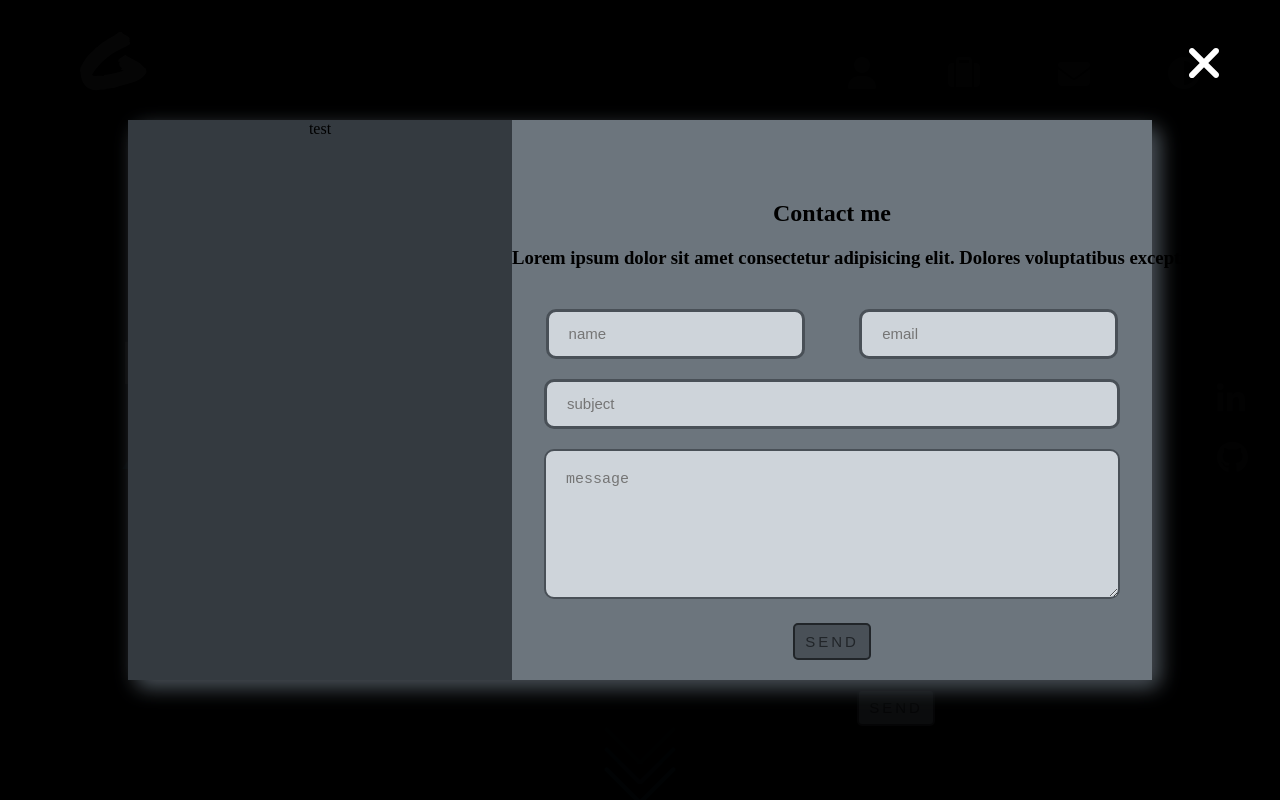
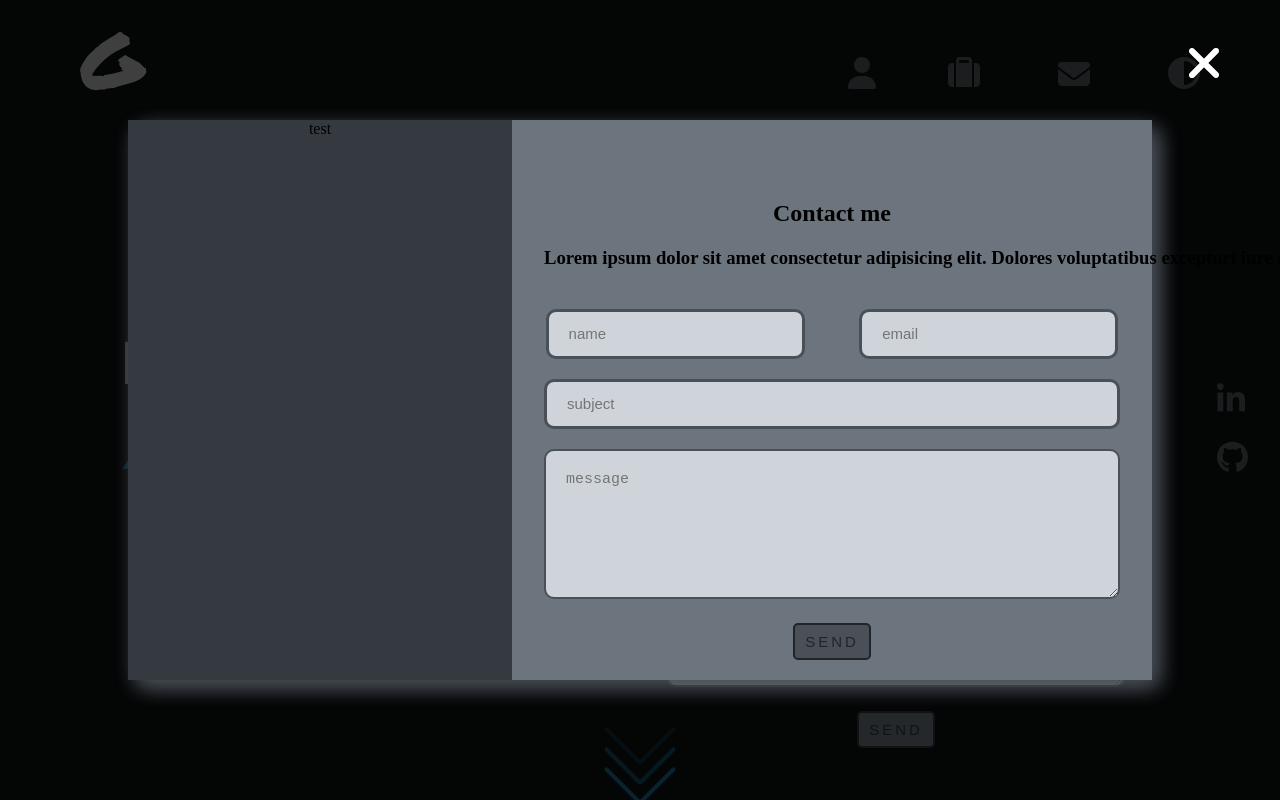
Before and after one commit to giuseppi/giuseppipelayo.com, a React (Create React App) app: page / in a window 1280 px wide. Both pictures are taken after a click on the button 1074 px from the left and 76 px from the top of the page. Shown: the top 800 px of the page. Built offline with nearby package versions, Linux system fonts and the light colour scheme.

Commit message:
changed popup-container background color

```diff
--- a/src/App.scss
+++ b/src/App.scss
@@ -220,7 +220,7 @@ $arrow-line-width: 4px;
   align-items: center;
   justify-content: center;
   z-index: 999;
-  background-color: rgba(0, 0, 0, 0.85);
+  background-color: rgba(0, 0, 0, 0.5);
 }
 
 .popup-info {
@@ -246,6 +246,10 @@ $arrow-line-width: 4px;
 
   h2 {
     margin-top: 10vh;
+  }
+  h3 {
+    margin-left: 5%;
+    margin-right: 5%;
   }
 
   ul {
```
